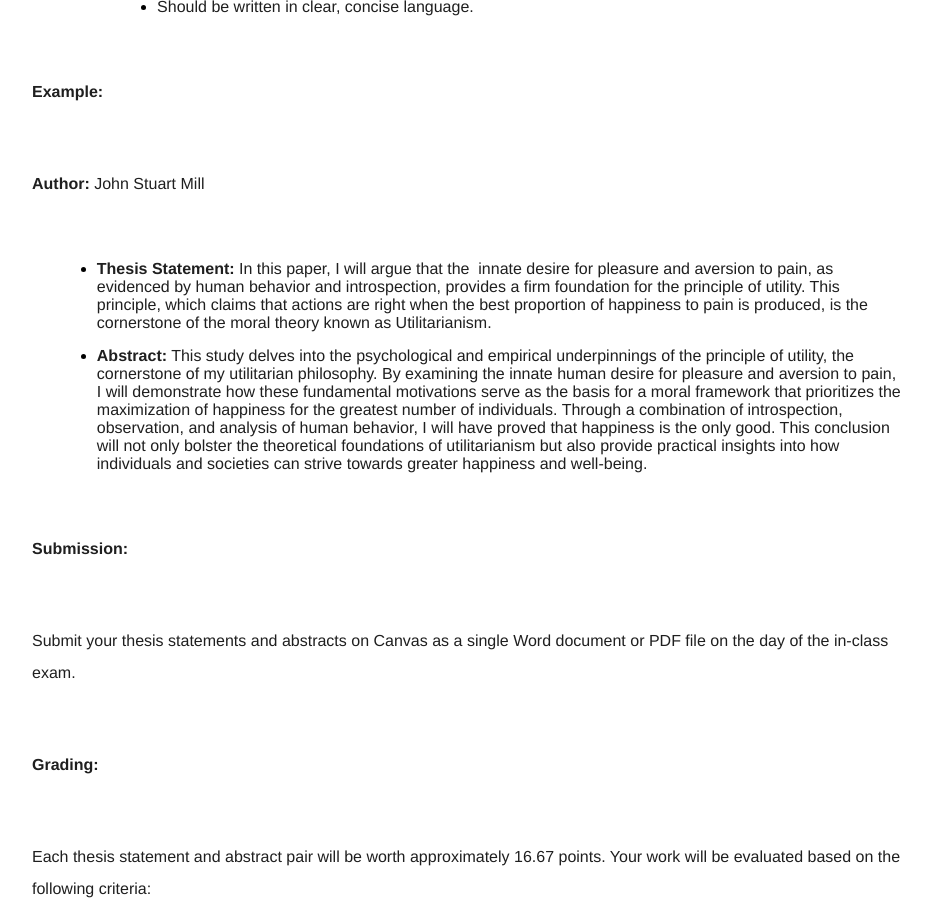
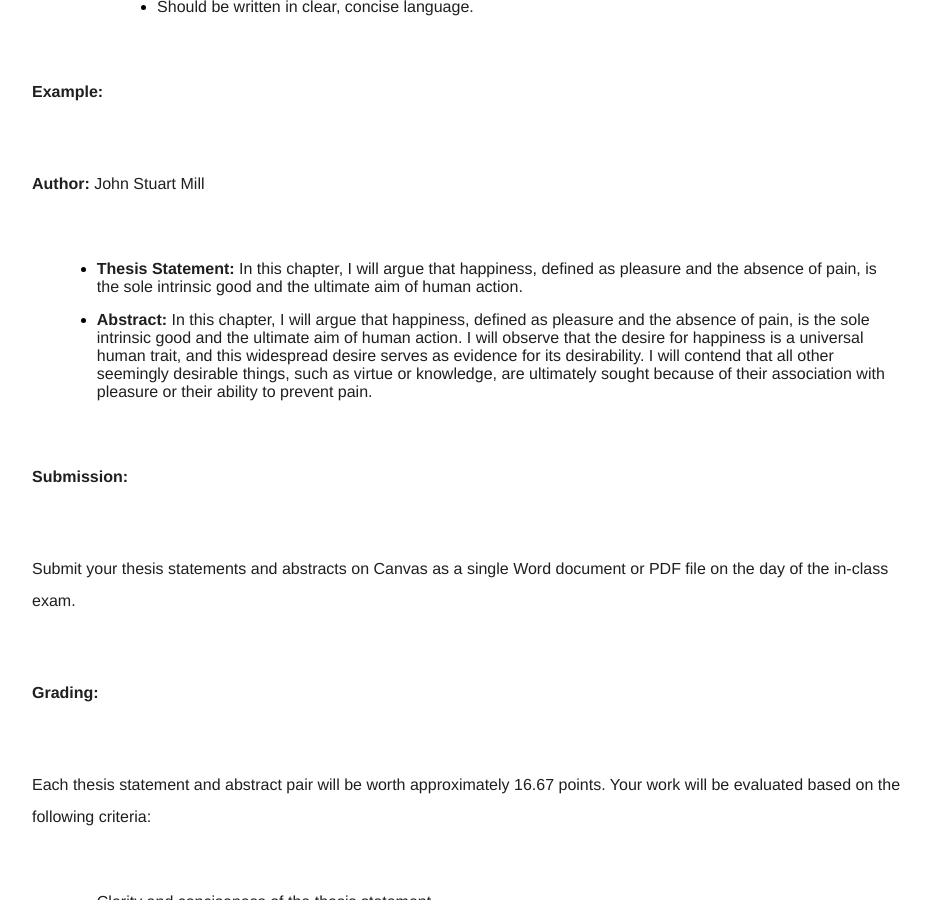
Before and after one commit to kevinjpatton/kevinjpatton.github.io, a Jekyll site: the page built from pedagogy/intro/intro_course_exams.html, in a window 1280 px wide and 900 px high, scrolled down 3850 px. Shown: the whole window, without its empty margins (160-1091 px from the left). Built offline with Jekyll 4.4.1, drawn with Linux system fonts in a browser that asks for light colours; Markdown is read by kramdown in place of the engine named in the settings.

Commit message:
Update intro_course_exams.html

```diff
--- a/pedagogy/intro/intro_course_exams.html
+++ b/pedagogy/intro/intro_course_exams.html
@@ -237,14 +237,14 @@ title: Pedagogy - Intro Course Exams
       <strong>Thesis Statement:</strong>
     </span>
     <span style="color:#1f1f1f;">
-      In this paper, I will argue that the&nbsp; innate desire for pleasure and aversion to pain, as evidenced by human behavior and introspection, provides a firm foundation for the principle of utility. This principle, which claims that actions are right when the best proportion of happiness to pain is produced, is the cornerstone of the moral theory known as Utilitarianism.</span>
+      In this chapter, I will argue that happiness, defined as pleasure and the absence of pain, is the sole intrinsic good and the ultimate aim of human action.</span>
   </li>
   <li>
     <span style="color:#1f1f1f;">
       <strong>Abstract:</strong>
     </span>
     <span style="color:#1f1f1f;">
-      This study delves into the psychological and empirical underpinnings of the principle of utility, the cornerstone of my utilitarian philosophy. By examining the innate human desire for pleasure and aversion to pain, I will demonstrate how these fundamental motivations serve as the basis for a moral framework that prioritizes the maximization of happiness for the greatest number of individuals. Through a combination of introspection, observation, and analysis of human behavior, I will have proved that happiness is the only good. This conclusion will not only bolster the theoretical foundations of utilitarianism but also provide practical insights into how individuals and societies can strive towards greater happiness and well-being.</span>
+      In this chapter, I will argue that happiness, defined as pleasure and the absence of pain, is the sole intrinsic good and the ultimate aim of human action. I will observe that the desire for happiness is a universal human trait, and this widespread desire serves as evidence for its desirability. I will contend that all other seemingly desirable things, such as virtue or knowledge, are ultimately sought because of their association with pleasure or their ability to prevent pain.</span>
   </li>
 </ul>
 <p>
```
